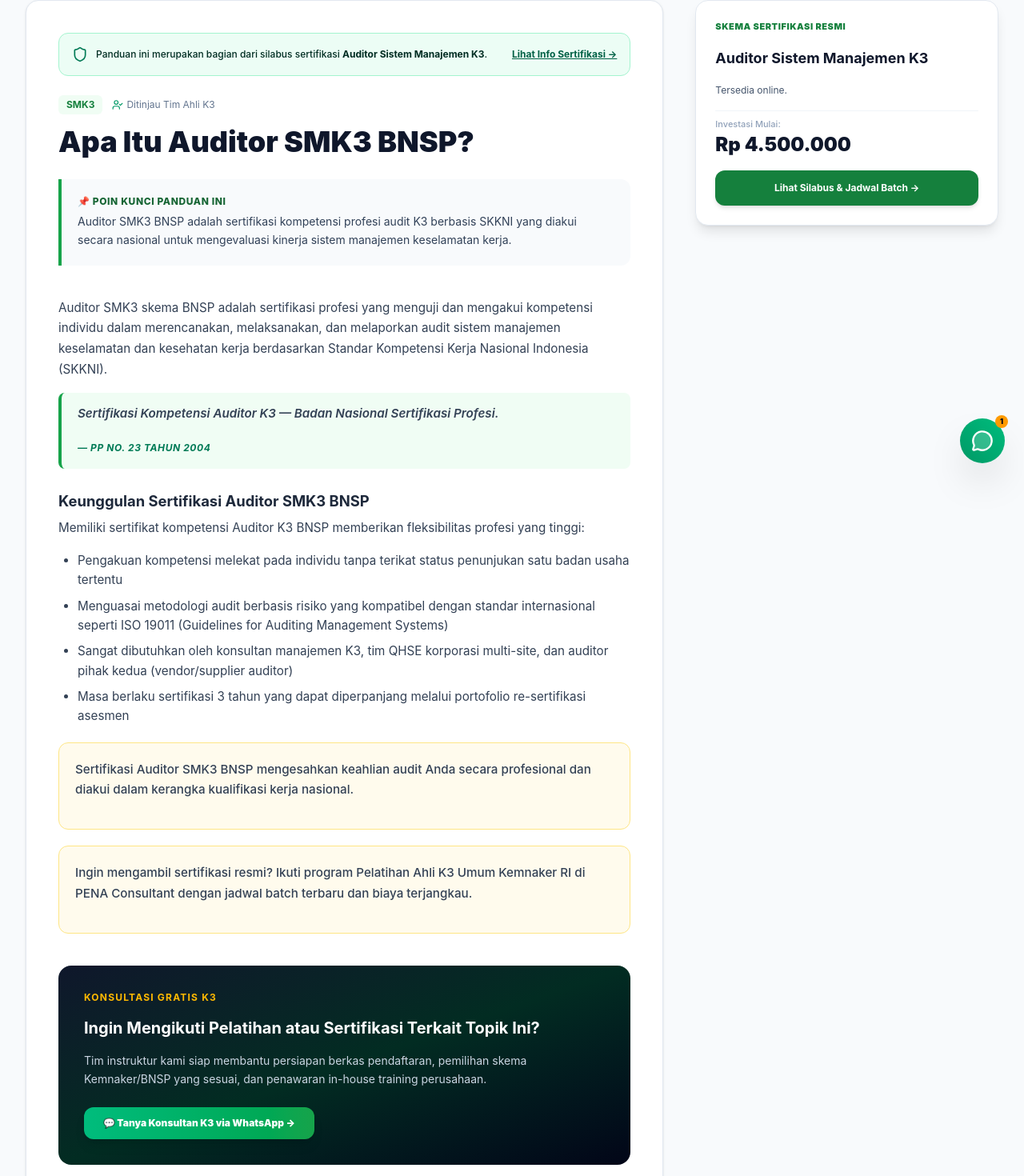
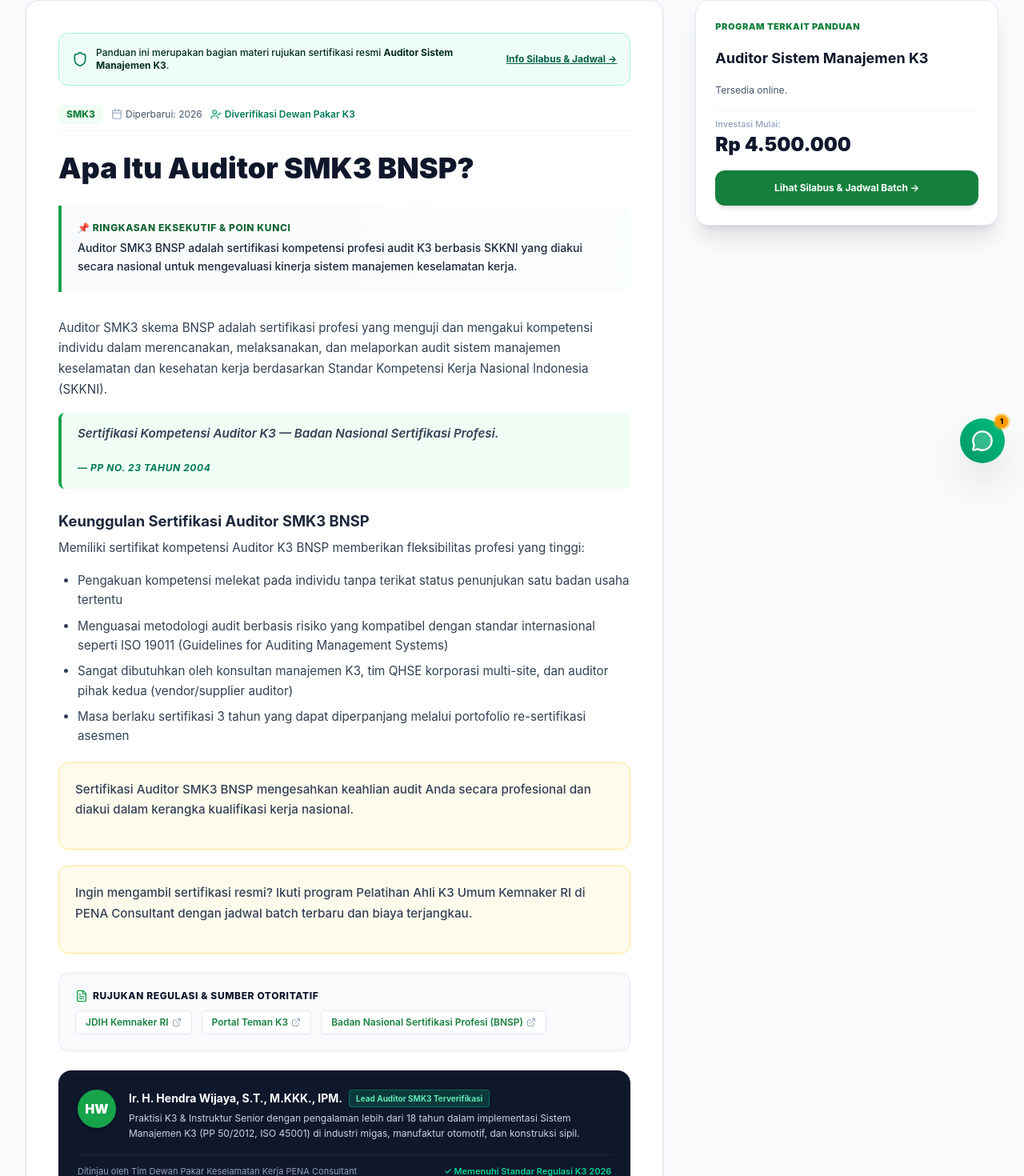
Before and after one commit to firmansyahmarva-bot/pena_next, a Next.js app: page /panduan/apa-itu-auditor-sistem-manajemen-k3 in a window 1280 px wide. Shown: the part 197-1667 px from the top of the page at 80% size. Built offline with nearby package versions, Linux system fonts and the light colour scheme.

Commit message:
Deploy 10-Check SEO article architecture with Article JSON-LD Schema, Author EEAT Bio, and official citations

```diff
--- a/app/panduan/[slug]/page.tsx
+++ b/app/panduan/[slug]/page.tsx
@@ -2,9 +2,10 @@
 import type { Metadata } from 'next';
 import { notFound } from 'next/navigation';
 import Link from 'next/link';
-import { BookOpen, Shield, ArrowRight, CheckCircle2, UserCheck, Calendar, Share2 } from 'lucide-react';
-import { getArticles, getArticleBySlug, getProgramBySlug, getWaLink } from '@/lib/data';
+import { Shield, BookOpen, UserCheck, Calendar, ExternalLink, ArrowRight, CheckCircle2, Award, FileText } from 'lucide-react';
+import { getArticles, getArticleBySlug, getPrograms, getProgramBySlug, getWaLink } from '@/lib/data';
 import StructuredContent from '@/components/StructuredContent';
+import { ArticleJsonLd, BreadcrumbJsonLd } from '@/components/JsonLd';
 
 export async function generateStaticParams() {
   return getArticles().map((a) => ({ slug: a.slug }));
@@ -16,7 +17,7 @@
   if (!article) return {};
 
   return {
-    title: article.meta_title || article.title,
+    title: article.meta_title || `${article.title} — Panduan Resmi K3 2026`,
     description: article.meta_description || article.summary || '',
   };
 }
@@ -29,9 +30,20 @@
   const relatedProgram = article.related_offering_slug ? getProgramBySlug(article.related_offering_slug) : null;
   const clusterArticles = getArticles().filter(a => a.cluster?.slug === article.cluster?.slug && a.slug !== article.slug).slice(0, 4);
 
+  const breadcrumbs = [
+    { name: 'Home', url: 'https://penaconsultant.co.id' },
+    { name: 'Panduan K3', url: 'https://penaconsultant.co.id/panduan' },
+    { name: article.title, url: `https://penaconsultant.co.id/panduan/${article.slug}` },
+  ];
+
   return (
+    <>
+      {/* 1. Article & Breadcrumb Schema.org Injection */}
+      <ArticleJsonLd article={article} />
+      <BreadcrumbJsonLd items={breadcrumbs} />
+
       <div className="py-10 max-w-7xl mx-auto px-4 sm:px-6 lg:px-8 space-y-8">
-      {/* Breadcrumb */}
+        {/* 3. Clean Breadcrumb Navigation */}
         <nav className="text-xs font-semibold text-slate-500 flex items-center gap-2">
           <Link href="/" className="hover:text-primary-700">Home</Link>
           <span>/</span>
@@ -42,70 +54,134 @@
 
         {/* 2-Column Grid */}
         <div className="grid grid-cols-1 lg:grid-cols-12 gap-10">
-        {/* Main Article Reader */}
+          {/* Main Article Reader (8 Cols) */}
           <div className="lg:col-span-8 space-y-8">
-          <article className="bg-white p-6 sm:p-10 rounded-2xl border border-slate-200 shadow-sm">
-            {/* Pillar Silo Banner */}
+            <article className="bg-white p-6 sm:p-10 rounded-2xl border border-slate-200 shadow-sm space-y-6">
+              {/* 8. Internal Linking: Parent Pillar Silo Banner */}
               {relatedProgram && (
-              <div className="mb-6 p-4 bg-emerald-50 border border-emerald-200 rounded-xl flex flex-col sm:flex-row items-start sm:items-center justify-between gap-3">
+                <div className="p-4 bg-emerald-50/80 border border-emerald-200 rounded-xl flex flex-col sm:flex-row items-start sm:items-center justify-between gap-3">
                   <div className="flex items-center gap-2.5">
                     <Shield className="w-5 h-5 text-emerald-700 shrink-0" />
                     <span className="text-xs text-emerald-950 font-medium">
-                    Panduan ini merupakan bagian dari silabus sertifikasi <strong>{relatedProgram.name}</strong>.
+                      Panduan ini merupakan bagian materi rujukan sertifikasi resmi <strong>{relatedProgram.name}</strong>.
                     </span>
                   </div>
                   <Link
                     href={`/pelatihan/${relatedProgram.slug}`}
-                  className="shrink-0 text-xs font-bold text-emerald-800 hover:text-emerald-950 underline"
+                    className="shrink-0 text-xs font-bold text-emerald-800 hover:text-emerald-950 underline flex items-center gap-1"
                   >
-                  Lihat Info Sertifikasi →
+                    Info Silabus &amp; Jadwal →
                   </Link>
                 </div>
               )}
 
-            <div className="flex items-center gap-3 text-xs text-slate-500 mb-3">
-              <span className="font-bold uppercase text-primary-700 bg-primary-50 px-2.5 py-1 rounded-md">
+              {/* Meta Pill bar */}
+              <div className="flex flex-wrap items-center gap-2.5 text-xs text-slate-500 pb-2 border-b border-slate-100">
+                <span className="font-extrabold uppercase text-primary-700 bg-primary-50 px-2.5 py-1 rounded-md">
                   {article.cluster?.name || 'REGULASI K3'}
                 </span>
-              <span className="flex items-center gap-1"><UserCheck className="w-3.5 h-3.5 text-emerald-600" /> Ditinjau Tim Ahli K3</span>
+                <span className="flex items-center gap-1 text-slate-600">
+                  <Calendar className="w-3.5 h-3.5 text-slate-400" /> Diperbarui: 2026
+                </span>
+                <span className="flex items-center gap-1 text-emerald-700 font-semibold">
+                  <UserCheck className="w-3.5 h-3.5 text-emerald-600" /> Diverifikasi Dewan Pakar K3
+                </span>
               </div>
 
-            <h1 className="text-2xl sm:text-4xl font-black text-slate-900 leading-tight mb-6">
+              {/* 4. Single H1 Tag */}
+              <h1 className="text-2xl sm:text-4xl font-black text-slate-900 leading-tight">
                 {article.title}
               </h1>
 
-            {/* Key Takeaways Box */}
+              {/* 1. Direct Search Intent: Key Takeaways Summary Box */}
               {article.summary && (
-              <div className="p-5 bg-slate-50 border-l-4 border-primary-600 rounded-r-xl text-slate-700 text-sm mb-8 space-y-1.5">
+                <div className="p-5 bg-gradient-to-r from-slate-50 to-primary-50/30 border-l-4 border-primary-600 rounded-r-xl text-slate-700 text-sm space-y-1.5">
                   <span className="text-xs font-extrabold uppercase tracking-wider text-primary-800 block">
-                  📌 Poin Kunci Panduan Ini
+                    📌 Ringkasan Eksekutif &amp; Poin Kunci
                   </span>
-                <p className="leading-relaxed">{article.summary}</p>
+                  <p className="leading-relaxed text-slate-800 font-medium">{article.summary}</p>
                 </div>
               )}
 
-            {/* Main Content Body */}
+              {/* 5 & 6. Scannable Subheadings & Clean Content Body */}
               <div className="pt-2">
                 <StructuredContent blocks={article.body} />
               </div>
 
-            {/* In-Article Action Callout */}
-            <div className="mt-10 p-6 sm:p-8 bg-gradient-to-br from-slate-900 via-primary-950 to-slate-950 rounded-2xl text-white space-y-4">
+              {/* 9. External Authority Sources Citation Box */}
+              <div className="p-5 bg-slate-50 border border-slate-200 rounded-xl space-y-2.5">
+                <span className="text-xs font-extrabold text-slate-900 uppercase tracking-wider block flex items-center gap-1.5">
+                  <FileText className="w-4 h-4 text-primary-600" /> Rujukan Regulasi &amp; Sumber Otoritatif
+                </span>
+                <div className="flex flex-wrap gap-3 text-xs text-primary-700 font-semibold">
+                  <a
+                    href="https://jdih.kemnaker.go.id"
+                    target="_blank"
+                    rel="noopener nofollow"
+                    className="hover:underline flex items-center gap-1 bg-white px-3 py-1.5 rounded-md border border-slate-200"
+                  >
+                    JDIH Kemnaker RI <ExternalLink className="w-3 h-3 text-slate-400" />
+                  </a>
+                  <a
+                    href="https://temank3.kemnaker.go.id"
+                    target="_blank"
+                    rel="noopener nofollow"
+                    className="hover:underline flex items-center gap-1 bg-white px-3 py-1.5 rounded-md border border-slate-200"
+                  >
+                    Portal Teman K3 <ExternalLink className="w-3 h-3 text-slate-400" />
+                  </a>
+                  <a
+                    href="https://bnsp.go.id"
+                    target="_blank"
+                    rel="noopener nofollow"
+                    className="hover:underline flex items-center gap-1 bg-white px-3 py-1.5 rounded-md border border-slate-200"
+                  >
+                    Badan Nasional Sertifikasi Profesi (BNSP) <ExternalLink className="w-3 h-3 text-slate-400" />
+                  </a>
+                </div>
+              </div>
+
+              {/* 10. Author E-E-A-T Bio Box */}
+              <div className="p-6 bg-slate-900 text-white rounded-2xl space-y-4">
+                <div className="flex items-start gap-4">
+                  <div className="w-12 h-12 rounded-full bg-primary-600 text-white font-black flex items-center justify-center shrink-0 text-base shadow-md">
+                    HW
+                  </div>
+                  <div className="space-y-1">
+                    <div className="flex flex-wrap items-center gap-2">
+                      <span className="font-bold text-sm text-white">Ir. H. Hendra Wijaya, S.T., M.KKK., IPM.</span>
+                      <span className="bg-emerald-500/20 text-emerald-300 text-[10px] font-bold px-2 py-0.5 rounded border border-emerald-500/40">
+                        Lead Auditor SMK3 Terverifikasi
+                      </span>
+                    </div>
+                    <p className="text-xs text-slate-300 leading-relaxed">
+                      Praktisi K3 &amp; Instruktur Senior dengan pengalaman lebih dari 18 tahun dalam implementasi Sistem Manajemen K3 (PP 50/2012, ISO 45001) di industri migas, manufaktur otomotif, dan konstruksi sipil.
+                    </p>
+                  </div>
+                </div>
+                <div className="pt-3 border-t border-slate-800 text-[11px] text-slate-400 flex items-center justify-between">
+                  <span>Ditinjau oleh Tim Dewan Pakar Keselamatan Kerja PENA Consultant</span>
+                  <span className="text-emerald-400 font-semibold">✓ Memenuhi Standar Regulasi K3 2026</span>
+                </div>
+              </div>
+
+              {/* In-Article Conversion Callout */}
+              <div className="p-6 sm:p-8 bg-gradient-to-br from-emerald-900 via-slate-950 to-primary-950 rounded-2xl text-white space-y-4">
                 <span className="text-xs font-bold text-amber-400 uppercase tracking-widest block">
-                KONSULTASI GRATIS K3
+                  KONSULTASI SERTIFIKASI K3
                 </span>
-              <h3 className="text-xl font-bold">Ingin Mengikuti Pelatihan atau Sertifikasi Terkait Topik Ini?</h3>
+                <h3 className="text-xl font-bold">Ingin Mengambil Sertifikasi Resmi Terkait Panduan Ini?</h3>
                 <p className="text-xs sm:text-sm text-slate-300 leading-relaxed">
-                Tim instruktur kami siap membantu persiapan berkas pendaftaran, pemilihan skema Kemnaker/BNSP yang sesuai, dan penawaran in-house training perusahaan.
+                  Konsultasikan jadwal batch pembinaan terdekat, syarat dokumen pendaftaran, dan penawaran in-house training perusahaan dengan tim konsultan kami.
                 </p>
                 <div className="pt-2">
                   <a
-                  href={getWaLink(`Halo Admin PENA Consultant, saya membaca artikel "${article.title}" dan ingin berkonsultasi lebih lanjut.`)}
+                    href={getWaLink(`Halo Admin PENA Consultant, saya membaca panduan "${article.title}" dan ingin berkonsultasi mengenai pendaftaran sertifikasi resminya.`)}
                     target="_blank"
                     rel="noopener nofollow"
-                  className="inline-flex items-center gap-2 bg-gradient-to-r from-emerald-500 to-primary-600 hover:from-emerald-600 text-white font-black text-xs px-6 py-3 rounded-xl shadow-lg transition-all"
+                    className="inline-flex items-center gap-2 bg-gradient-to-r from-emerald-500 to-primary-600 hover:from-emerald-600 text-white font-black text-xs px-6 py-3.5 rounded-xl shadow-lg transition-all"
                   >
-                  💬 Tanya Konsultan K3 via WhatsApp →
+                    💬 Konsultasi Pendaftaran via WhatsApp →
                   </a>
                 </div>
               </div>
@@ -114,7 +190,9 @@
             {/* Related Cluster Articles */}
             {clusterArticles.length > 0 && (
               <div className="bg-white p-6 sm:p-8 rounded-2xl border border-slate-200 shadow-sm space-y-4">
-              <h3 className="text-lg font-bold text-slate-900">Panduan Terkait dalam Klaster Ini</h3>
+                <h3 className="text-base font-bold text-slate-900">
+                  Panduan Terkait Lainnya dalam Klaster Ini
+                </h3>
                 <div className="grid grid-cols-1 sm:grid-cols-2 gap-4">
                   {clusterArticles.map((ca) => (
                     <Link
@@ -131,12 +209,12 @@
             )}
           </div>
 
-        {/* Sidebar Sticky Column */}
+          {/* Sticky Sidebar Right Rail (4 Cols) */}
           <div className="lg:col-span-4 space-y-6">
             {relatedProgram ? (
-            <div className="sticky top-24 bg-white p-6 rounded-2xl border border-slate-200 shadow-lg space-y-4">
+              <div className="sticky top-24 bg-white p-6 rounded-2xl border border-slate-200 shadow-xl space-y-4">
                 <span className="text-[11px] uppercase font-black tracking-wider text-primary-700 block">
-                SKEMA SERTIFIKASI RESMI
+                  PROGRAM TERKAIT PANDUAN
                 </span>
                 <h3 className="text-lg font-bold text-slate-900">{relatedProgram.name}</h3>
                 {relatedProgram.summary && (
@@ -158,24 +236,25 @@
                 </Link>
               </div>
             ) : (
-            <div className="sticky top-24 bg-white p-6 rounded-2xl border border-slate-200 shadow-lg space-y-4">
+              <div className="sticky top-24 bg-white p-6 rounded-2xl border border-slate-200 shadow-xl space-y-4">
                 <span className="text-[11px] uppercase font-black tracking-wider text-primary-700 block">
-                LAYANAN KONSULTASI K3
+                  KONSULTASI SERTIFIKASI K3
                 </span>
-              <h3 className="text-base font-bold text-slate-900">Butuh Informasi Pembinaan K3 Resmi?</h3>
+                <h3 className="text-base font-bold text-slate-900">Butuh Informasi Pembinaan K3?</h3>
                 <p className="text-xs text-slate-600 leading-relaxed">
-                PENA Consultant melayani 70+ program sertifikasi Kemnaker RI dan BNSP untuk perorangan maupun korporat.
+                  PENA Consultant melayani 70+ program pembinaan sertifikasi Kemnaker RI dan BNSP untuk perorangan maupun perusahaan di seluruh Indonesia.
                 </p>
                 <Link
                   href="/pelatihan"
                   className="w-full block text-center bg-slate-900 hover:bg-slate-800 text-white font-bold py-3 rounded-xl text-xs transition-all"
                 >
-                Lihat 70+ Program Pelatihan →
+                  Lihat Semua 70+ Program Pelatihan →
                 </Link>
               </div>
             )}
           </div>
         </div>
       </div>
+    </>
   );
 }
--- a/components/JsonLd.tsx
+++ b/components/JsonLd.tsx
@@ -1,5 +1,44 @@
 import React from 'react';
-import { Program } from '@/lib/types';
+import { Program, Article } from '@/lib/types';
+
+export function ArticleJsonLd({ article }: { article: Article }) {
+  const schema = {
+    '@context': 'https://schema.org',
+    '@type': 'Article',
+    headline: article.title,
+    description: article.meta_description || article.summary || '',
+    mainEntityOfPage: {
+      '@type': 'WebPage',
+      '@id': `https://penaconsultant.co.id/panduan/${article.slug}`,
+    },
+    datePublished: article.published_at || '2026-01-01T08:00:00+07:00',
+    dateModified: '2026-08-25T12:00:00+07:00',
+    author: {
+      '@type': 'Person',
+      name: 'Ir. H. Hendra Wijaya, S.T., M.KKK., IPM.',
+      jobTitle: 'Lead Auditor SMK3 & Praktisi Senior K3',
+      worksFor: {
+        '@type': 'Organization',
+        name: 'PENA Consultant',
+      },
+    },
+    publisher: {
+      '@type': 'Organization',
+      name: 'PENA Consultant',
+      logo: {
+        '@type': 'ImageObject',
+        url: 'https://penaconsultant.co.id/logo.svg',
+      },
+    },
+  };
+
+  return (
+    <script
+      type="application/ld+json"
+      dangerouslySetInnerHTML={{ __html: JSON.stringify(schema) }}
+    />
+  );
+}
 
 export function CourseJsonLd({ program }: { program: Program }) {
   const schema = {
```
Lines whose indentation alone changed are shown as unchanged.
